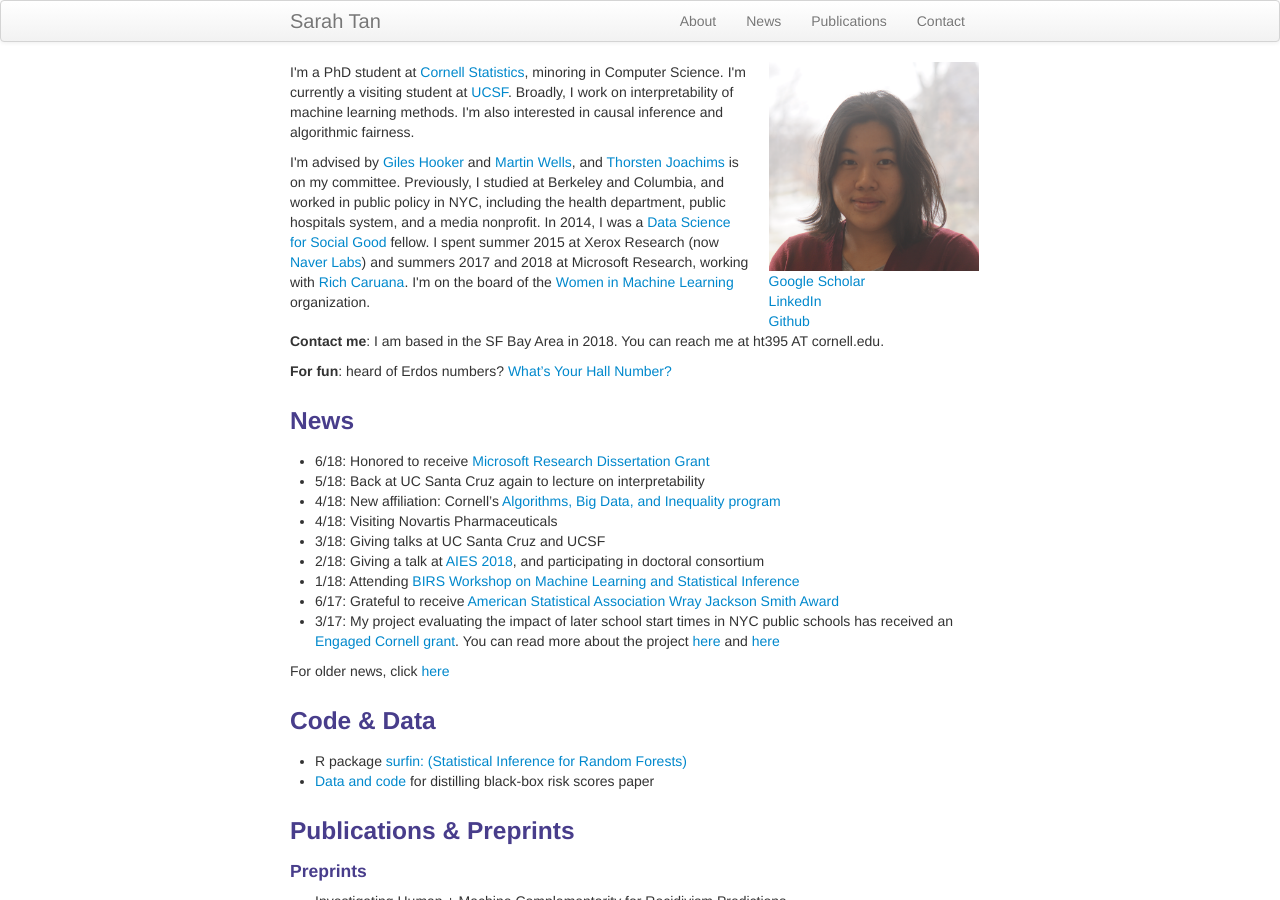
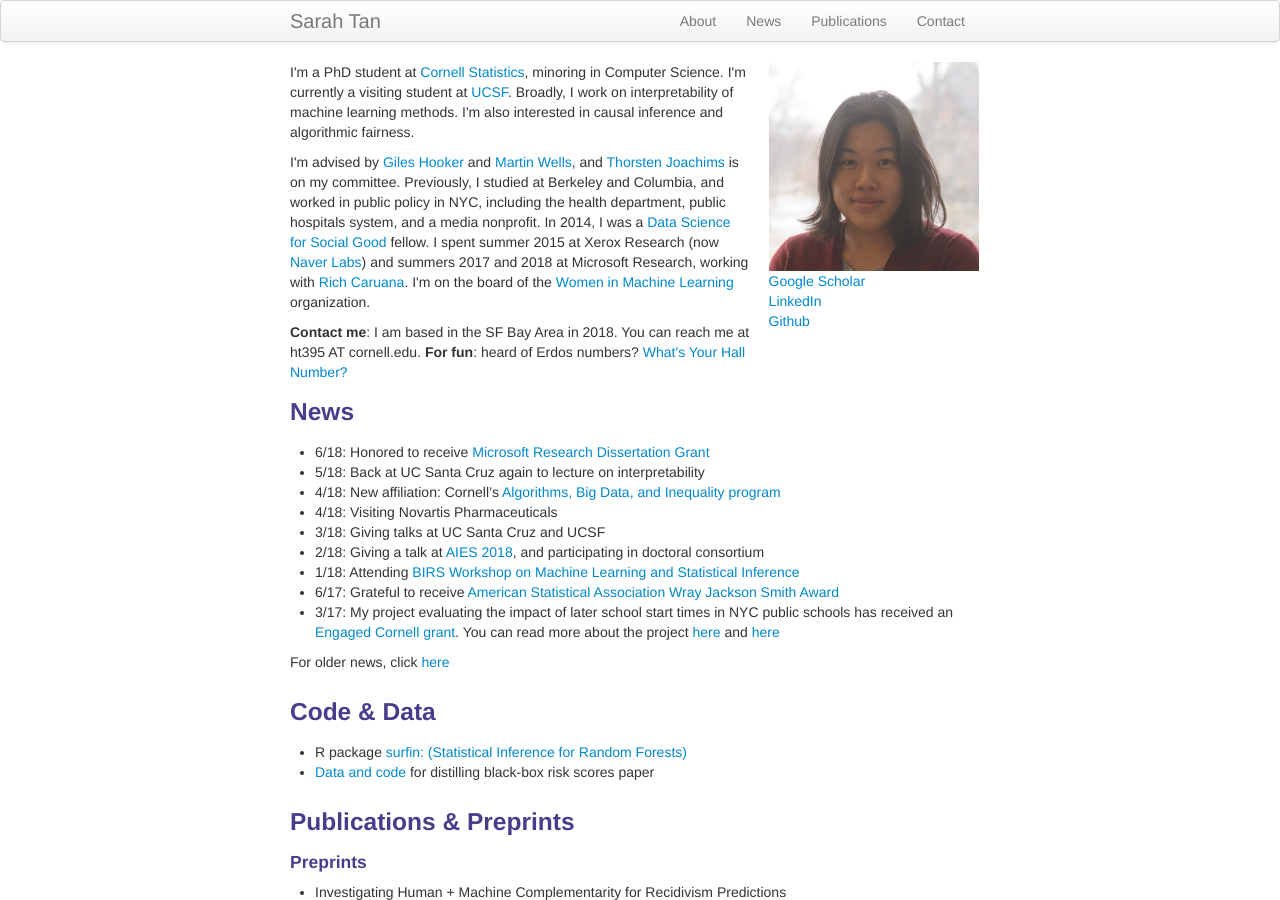
Before and after one commit to shftan/shftan.github.io, a Jekyll site: the page built from index.md, in a window 1280 px wide and 900 px high. Built offline with Jekyll 4.4.1, drawn with Linux system fonts in a browser that asks for light colours; part of the change alters nothing that is shown.

```diff
--- a/index.md
+++ b/index.md
@@ -10,6 +10,11 @@ keywords: Sarah Tan, Cornell, Statistics, interpretability, causal inference
                 <p>I'm a PhD student at <a href="https://stat.cornell.edu/">Cornell Statistics</a>, minoring in Computer Science. I'm currently a visiting student at <a href="https://epibiostat.ucsf.edu/">UCSF</a>. Broadly, I work on interpretability of machine learning methods. I'm also interested in causal inference and algorithmic fairness.</p>
 
                 <p>I'm advised by <a href="http://faculty.bscb.cornell.edu/~hooker/">Giles Hooker</a> and <a href="https://courses.cit.cornell.edu/mtw1/">Martin Wells</a>, and <a href="https://www.cs.cornell.edu/people/tj/">Thorsten Joachims</a> is on my committee. Previously, I studied at Berkeley and Columbia, and worked in public policy in NYC, including the health department, public hospitals system, and a media nonprofit. In 2014, I was a <a href="https://dssg.uchicago.edu">Data Science for Social Good</a> fellow. I spent summer 2015 at Xerox Research (now <a href="http://www.europe.naverlabs.com">Naver Labs</a>) and summers 2017 and 2018 at Microsoft Research, working with <a href="https://www.microsoft.com/en-us/research/people/rcaruana/">Rich Caruana</a>. I'm on the board of the <a href="https://wimlworkshop.org">Women in Machine Learning</a> organization.</p>
+
+                <b>Contact me</b>: I am based in the SF Bay Area in 2018. You can reach me at ht395 AT cornell.edu.
+
+<b>For fun</b>: heard of Erdos numbers? <a href="http://hallnumber.pythonanywhere.com">What's Your Hall Number?</a>
+
         </div>
 
         <div class="span4">
@@ -24,9 +29,6 @@ keywords: Sarah Tan, Cornell, Statistics, interpretability, causal inference
 </div>
 
 <div class="row-fluid" id="contact"></div>
-**Contact me**: I am based in the SF Bay Area in 2018. You can reach me at ht395 AT cornell.edu.
-
-**For fun**: heard of Erdos numbers? [What's Your Hall Number?](http://hallnumber.pythonanywhere.com)
 
 <div class="row-fluid" id="news"><h3>News</h3>
 </div>
```
